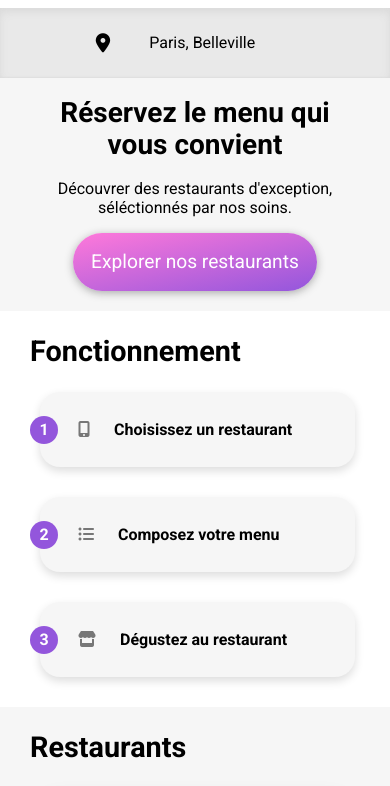
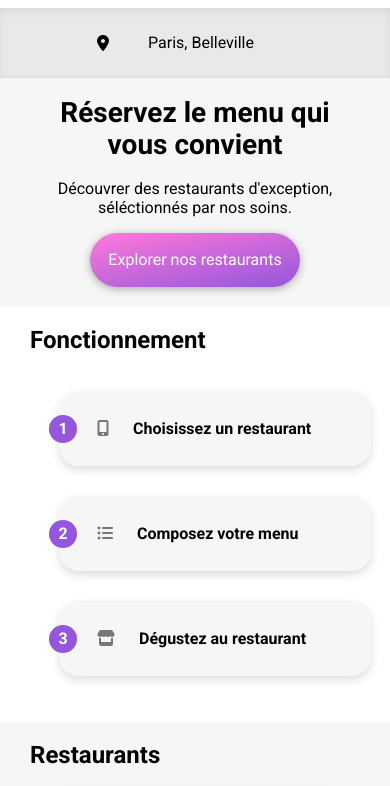
Before and after one commit to Elsa-Da/David_Elsa_3_062022, a plain HTML site: page index.html in a window 390 px wide. Shown: the part 50-836 px from the top of the page. Drawn offline with Linux system fonts and the light colour scheme; grey boxes are pictures that could not be loaded; a web font is replaced by a local one.

Commit message:
Version mobile finalisée

```diff
--- a/index.html
+++ b/index.html
@@ -30,11 +30,11 @@
 
     <!-- PRESENTATION -->
     <section class="fonctionnement"><h2>Fonctionnement</h2>
-        <ul>
+        <div class="fonctionnement__liste"><ul>
             <li><i class="fa-solid fa-mobile-screen-button fonctionnement__ico"></i> Choisissez un restaurant</li>
             <li><i class="fa-solid fa-list-ul fonctionnement__ico"></i> Composez votre menu</li>
             <li><i class="fa-solid fa-store fonctionnement__ico"></i> Dégustez au restaurant</li>
-        </ul>
+        </ul></div>
     </section>
 
     <!-- CARTES -->
@@ -46,7 +46,6 @@
                     <h3>La palette du goût</h3>
                     <p>Ménilmontant</p></div>  <i class="fa-regular fa-heart card__body--ico"><i class="fa-solid fa-heart card__body--icobis"></i></i>
                     </div>
-                 </div>
          </a></div>
 
          <div class="card"><a href="noteenchantee.html">
@@ -56,7 +55,7 @@
                     <h3>La note enchantée</h3>
                     <p>Charonne</p></div>  <i class="fa-regular fa-heart card__body--ico"><i class="fa-solid fa-heart card__body--icobis"></i></i>
                     </div>
-                 </div>
+
          </a></div>
 
          <div class="card"><a href="alafrancaise.html">
@@ -66,7 +65,7 @@
                     <h3>À la française</h3>
                     <p>Cité Rouge</p></div>  <i class="fa-regular fa-heart card__body--ico"><i class="fa-solid fa-heart card__body--icobis"></i></i>
                     </div>
-                 </div>
+
          </a></div>
 
          <div class="card"><a href="delicedessens.html">
@@ -76,7 +75,7 @@
                     <h3>Le délice des sens</h3>
                     <p>Folie-Méricourt</p></div>  <i class="fa-regular fa-heart card__body--ico"><i class="fa-solid fa-heart card__body--icobis"></i></i>
                     </div>
-                 </div>
+
          </a></div>
     </section>
 
--- a/scss/base/_fonts.scss
+++ b/scss/base/_fonts.scss
@@ -1,5 +1,4 @@
 
 body {
     font-family: "Roboto";
-    font-size:1.2em;
 }
--- a/scss/layout/_cards.scss
+++ b/scss/layout/_cards.scss
@@ -69,6 +69,7 @@
         left:0%;
         opacity: 0%;
         background: $degrade;
+        background-clip: text;
         -webkit-background-clip: text;
         -webkit-text-fill-color: transparent;
         transition: all 400ms;
--- a/scss/layout/_fonctionnement.scss
+++ b/scss/layout/_fonctionnement.scss
@@ -1,11 +1,16 @@
 .fonctionnement {
+    &__liste {
+        display: flex;
+        flex-direction: column;
+        align-items: center;
+    }
     h2 {
         margin-left: 30px;
     }
     ul {
+        width:80%;
         list-style: none;
         counter-reset: li;
-        margin:auto;
        }
 
    li {
@@ -13,7 +18,7 @@
     background-color: $color-two;
     border-radius:20px;
     height:75px;
-    width:90%;
+    width:100%;
     margin-bottom: 30px;
     line-height:75px;
     font-weight: bold;
--- a/scss/layout/_menus.scss
+++ b/scss/layout/_menus.scss
@@ -13,7 +13,7 @@
         top: 80%;
         &--txt {
             font-family: 'Shrikhand';
-        font-size:13px;
+        font-size:14px;
         padding: 5%;
         display:flex;
         justify-content: space-between;
```
Also changed, not shown: alafrancaise.html (+1 -1 lines), delicedessens.html (+1 -1 lines), noteenchantee.html (+1 -1 lines), palettedugout.html (+1 -1 lines), scss/main.css, 1 other file.
